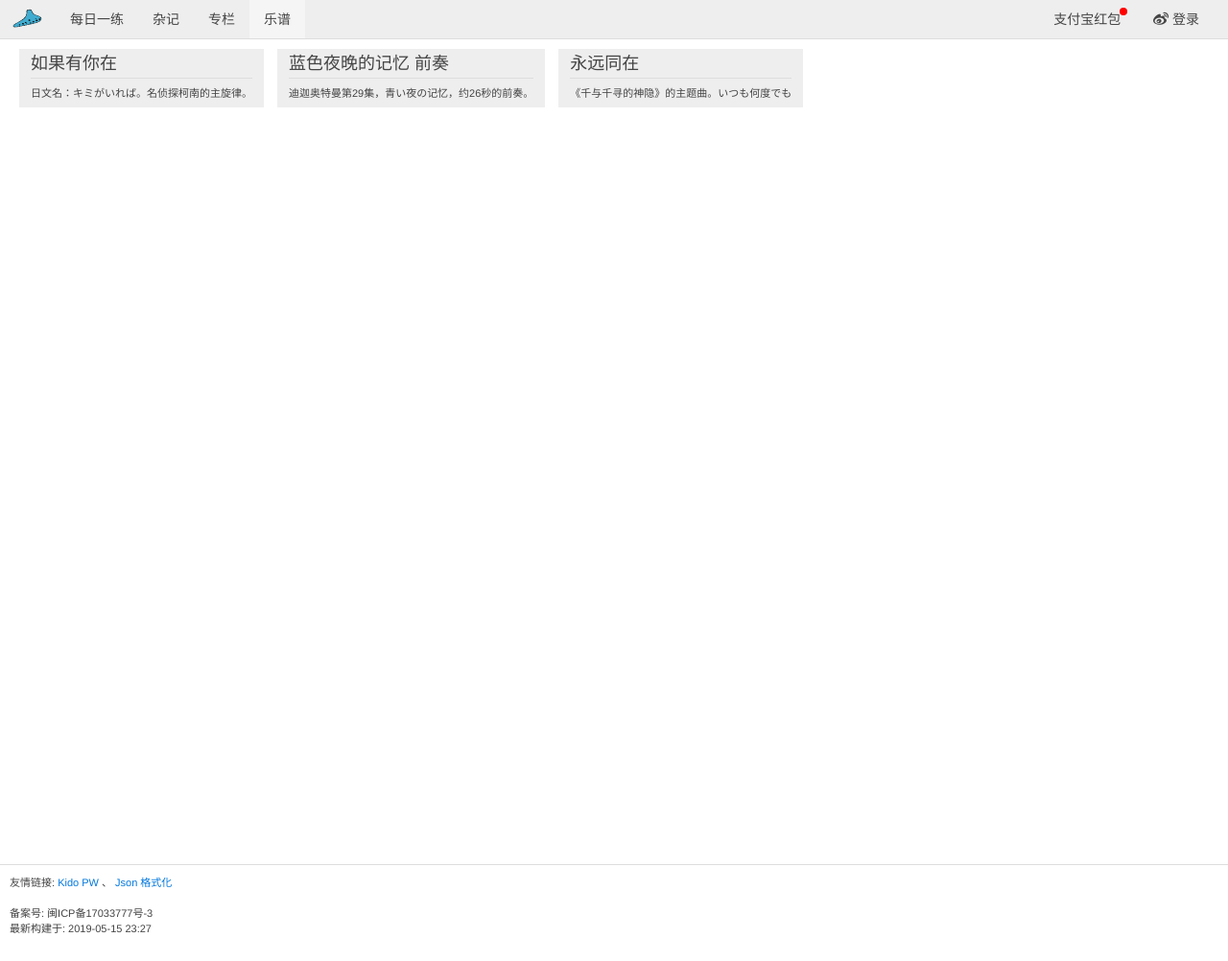
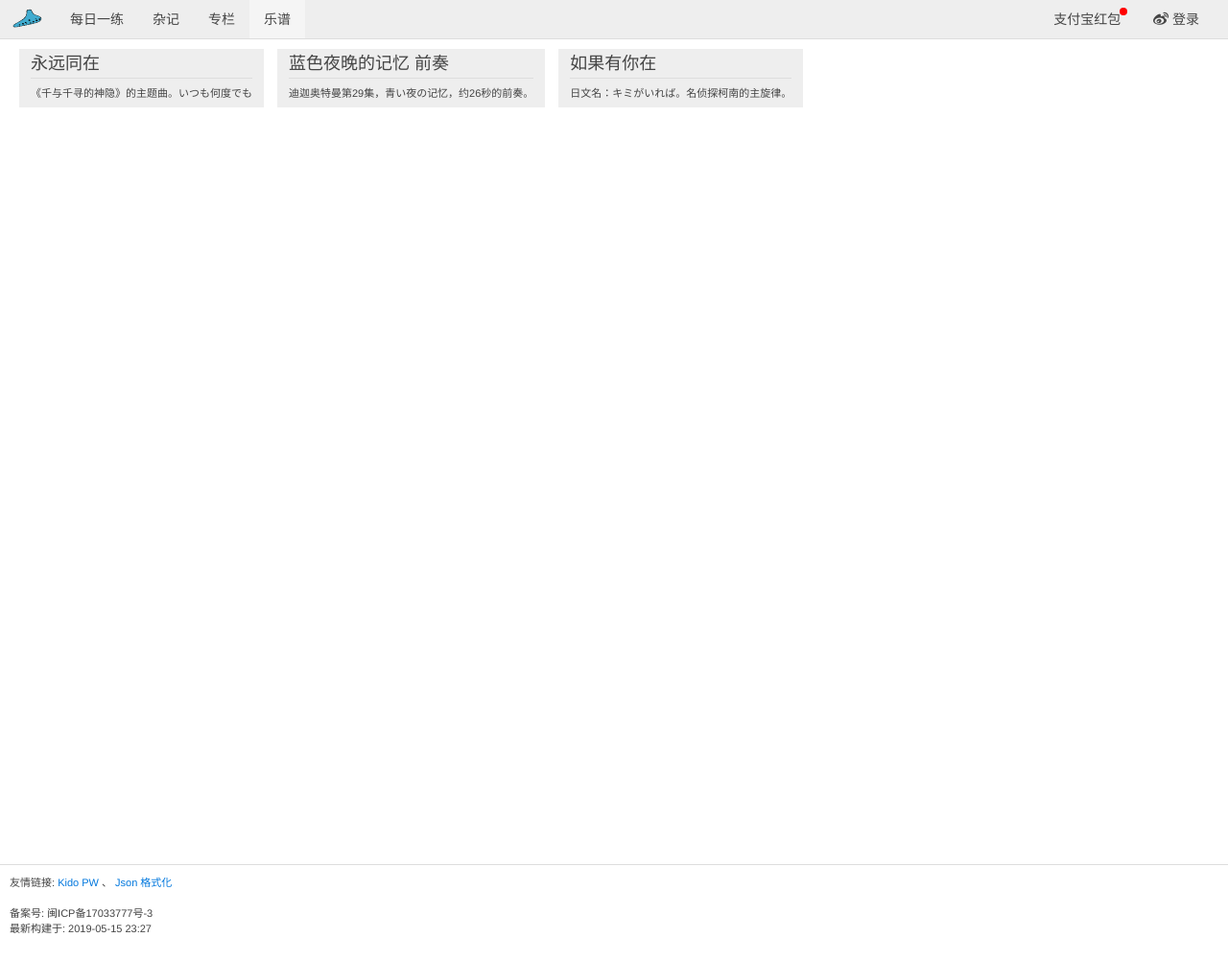
Before and after one commit to playay/playay.github.io, a Jekyll site: the page built from _notation/index.html, in a window 1280 px wide. Shown: the whole page at 96% size. Built offline with Jekyll 4.4.1, drawn with Linux system fonts in a browser that asks for light colours; comment, search, counter and statistics services are not loaded; some of the changed lines change nothing that is shown.

Commit message:
陶笛日记

```diff
--- a/_notation/index.html
+++ b/_notation/index.html
@@ -5,7 +5,7 @@ keywords: [陶笛日记, 陶笛, 简谱]
 ---
 
 
-{% for n in site.notation | reversed %}
+{% for n in site.notation reversed %}
 {% if n.publish %}
 <a class="uk-button" style="margin: 0px 0px 10px 10px;" href="{{ n.url }}">
     <div style="text-align:left;font-size:18px">{{ n.title-mini }}</div>
```
